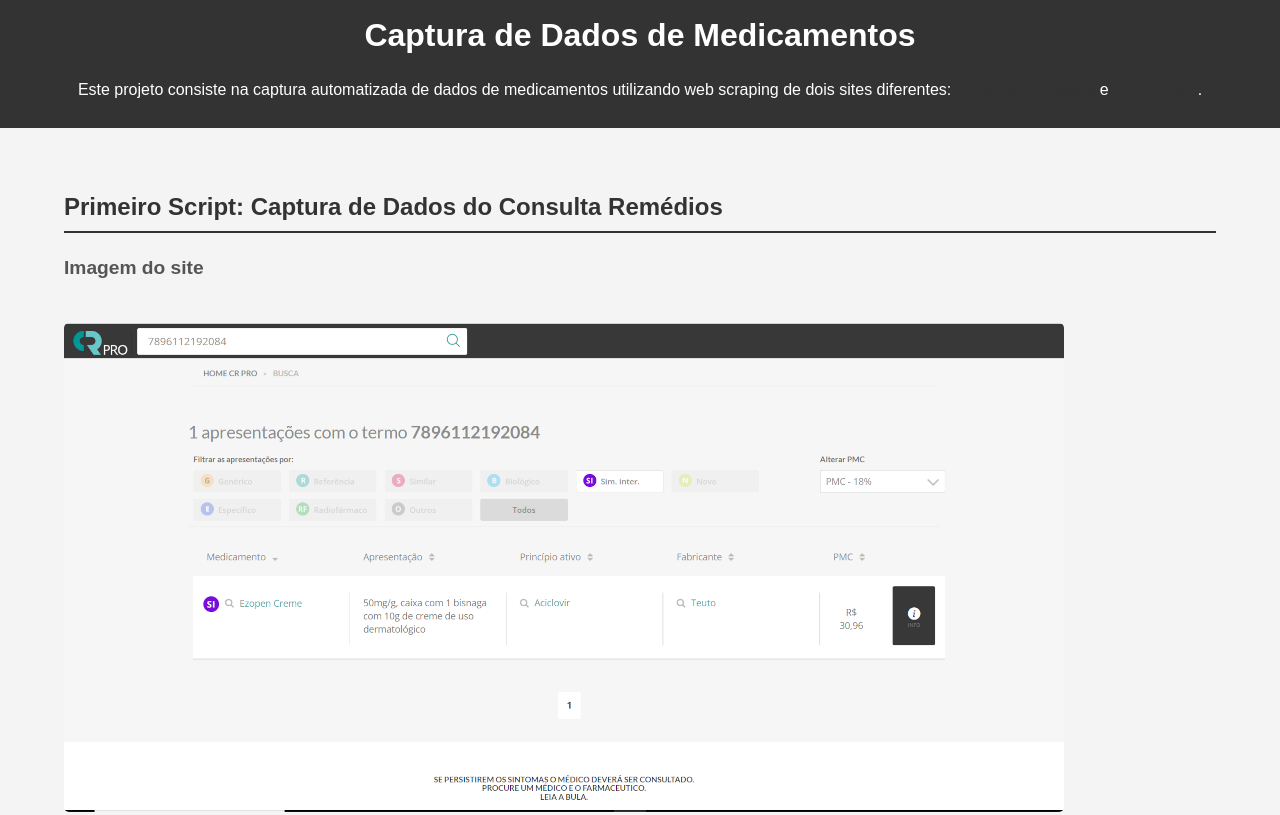
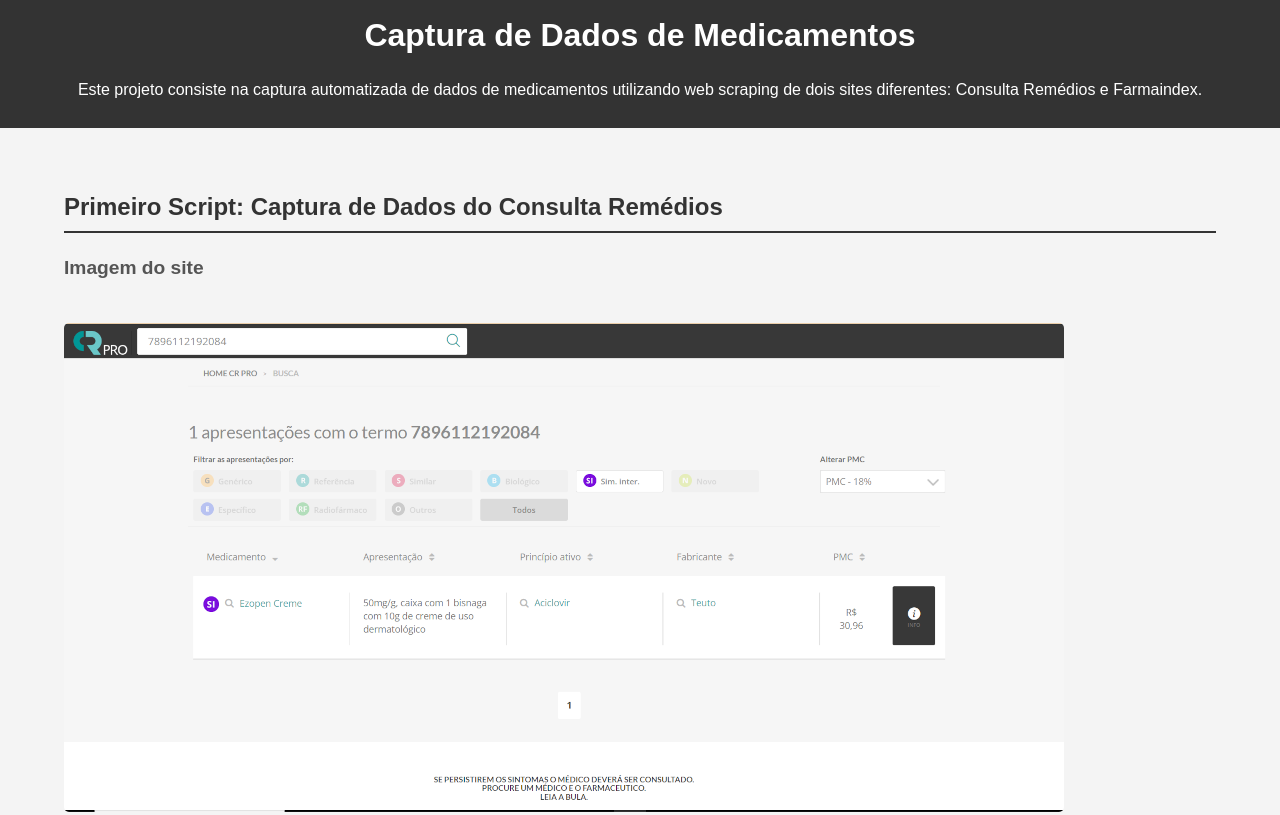
Before and after one commit to JrStevani/Web_Scraping_Para_Medicamentos, a plain HTML site: page index.html in a window 1280 px wide. Shown: the top 815 px of the page. Drawn offline with Linux system fonts and the light colour scheme.

Commit message:
Update index.html

```diff
--- a/index.html
+++ b/index.html
@@ -52,12 +52,12 @@
 
         a {
             text-decoration: none;
-            color: #333;
+            color: white;
         }
 
         a:hover {
             text-decoration: underline;
-            color: #555;
+            color: rgb(219, 208, 208);
         }
 
         img {
```
